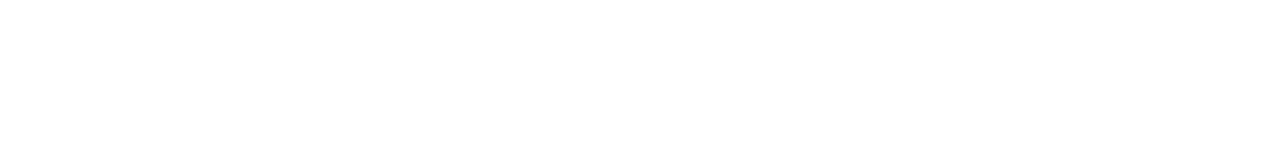
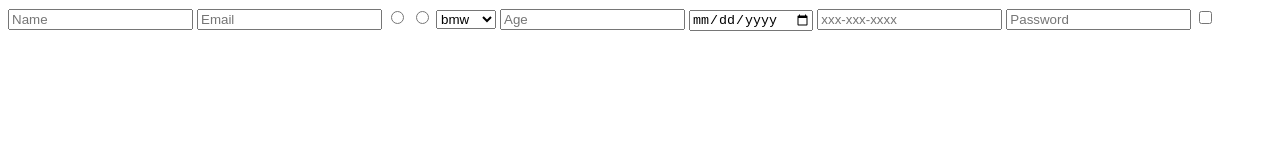
Before and after one commit to acciojob/signup-form-car-dnyaneshwarmagar, a website: page main.html in a window 1280 px wide. Drawn offline with Linux system fonts and the light colour scheme.

Commit message:
created a submission

```diff
--- a/main.html
+++ b/main.html
@@ -8,6 +8,21 @@
 
 <body>
 	<!-- the entire body must be written by student -->
+	<input id="name" type="text" placeholder="Name" required>
+	<input id="email" type="email" placeholder="Email" required>
+	<input id="gender_m" type="radio" required>
+	<input id="gender_f" type="radio" required>
+	<select id="cars">
+		<option>bmw</option>
+		<option>pajero</option>
+	</select>
+
+	<input id="age" type="number" placeholder="Age" required>
+	<input id="dob" type="date"  required>
+	<input id="tel" type="tel" placeholder="xxx-xxx-xxxx" >
+	<input id="password" type="password" placeholder="Password" required>
+	<input id="tos" type="checkbox"  required>
+
     <script type="text/javascript" src="./script.js">
 </script>
 
```
